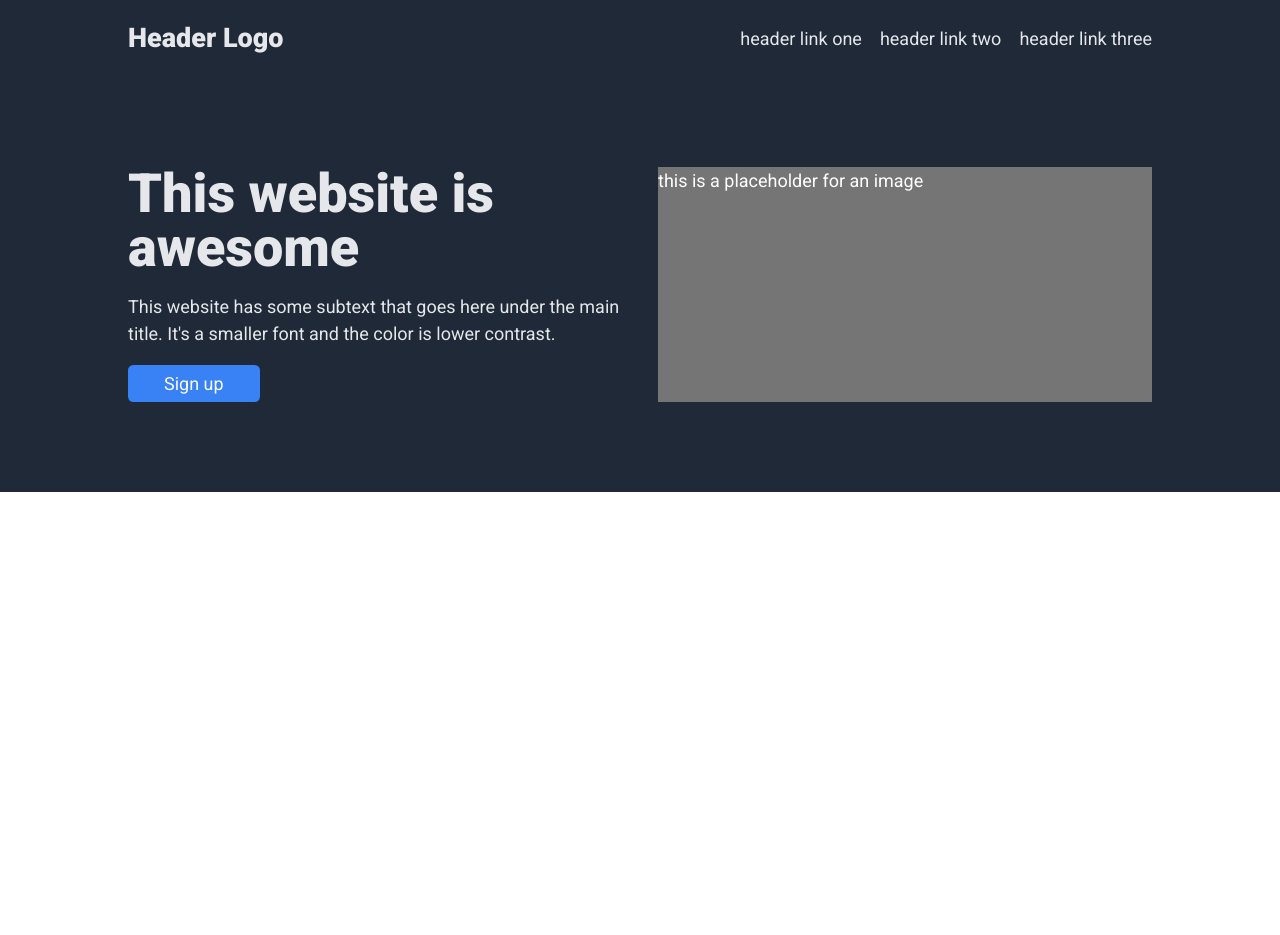
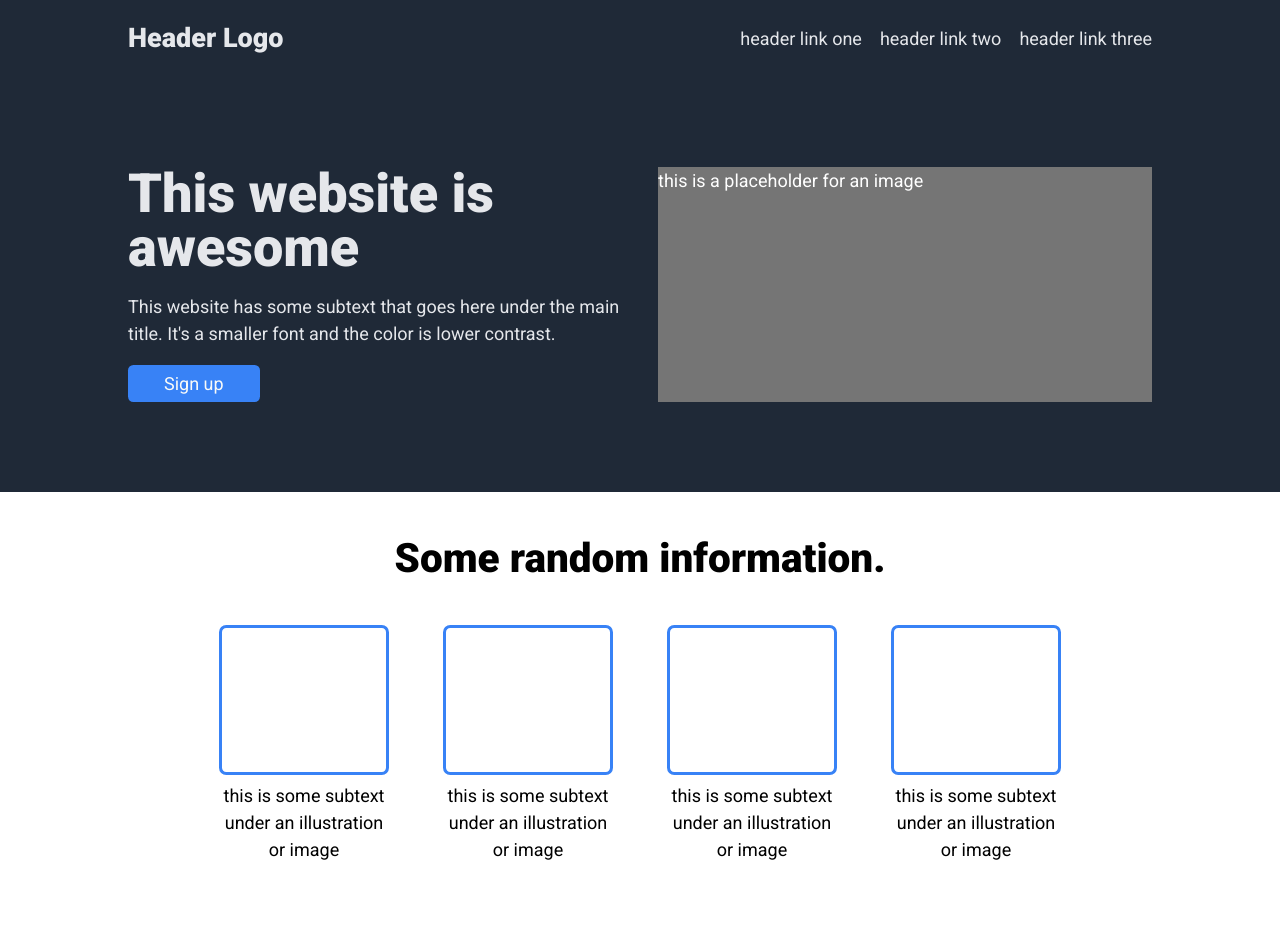
Before and after one commit to alexwilkom/odin-landing-page, a plain HTML site: page index.html in a window 1280 px wide. Before the commit the page ends 800 px from the top, so only its background shows below. Drawn offline with Linux system fonts and the light colour scheme.

Commit message:
Build the info section

```diff
--- a/index.html
+++ b/index.html
@@ -39,6 +39,30 @@
             </div>
         </div>
     </section>
+
+    <section>
+        <div class="info container">
+            <h1 class="info__heading">Some random information.</h1>
+            <div class="info__boxes">
+                <div class="info__card">
+                    <div class="info__box"></div>
+                    <p>this is some subtext under an illustration or image</p>
+                </div>
+                <div class="info__card">
+                    <div class="info__box"></div>
+                    <p>this is some subtext under an illustration or image</p>
+                </div>
+                <div class="info__card">
+                    <div class="info__box"></div>
+                    <p>this is some subtext under an illustration or image</p>
+                </div>
+                <div class="info__card">
+                    <div class="info__box"></div>
+                    <p>this is some subtext under an illustration or image</p>
+                </div>
+            </div>
+        </div>
+    </section>
 </body>
 
 </html>
--- a/styles/style.css
+++ b/styles/style.css
@@ -28,8 +28,8 @@ a {
 }
 
 .container {
-
     max-width: 1024px;
+    margin: 0 auto;
 }
 
 /* Header */
@@ -38,7 +38,6 @@ a {
     display: flex;
     justify-content: space-between;
     align-items: center;
-    margin: 0 auto;
 }
 
 .logo {
@@ -89,3 +88,40 @@ a {
     border: 0;
     border-radius: .3rem;
 }
+
+/* Info section */
+
+.info {
+    display: flex;
+    flex-direction: column;
+    align-items: center;
+    margin-bottom: 4rem;
+}
+
+.info__heading {
+    margin: 2rem 0;
+    font-size: 2.25rem;
+    font-weight: 900;
+}
+
+.info__boxes {
+    display: flex;
+    justify-content: space-around;
+    text-align: center;
+    gap: 3rem;
+}
+
+.info__card {
+    display: flex;
+    flex-direction: column;
+    align-items: center;
+    width: 170px;
+}
+
+.info__box {
+    height: 150px;
+    width: 100%;
+    border: 3px solid var(--accent-color);
+    border-radius: .4rem;
+    margin-bottom: .4rem;
+}
```
